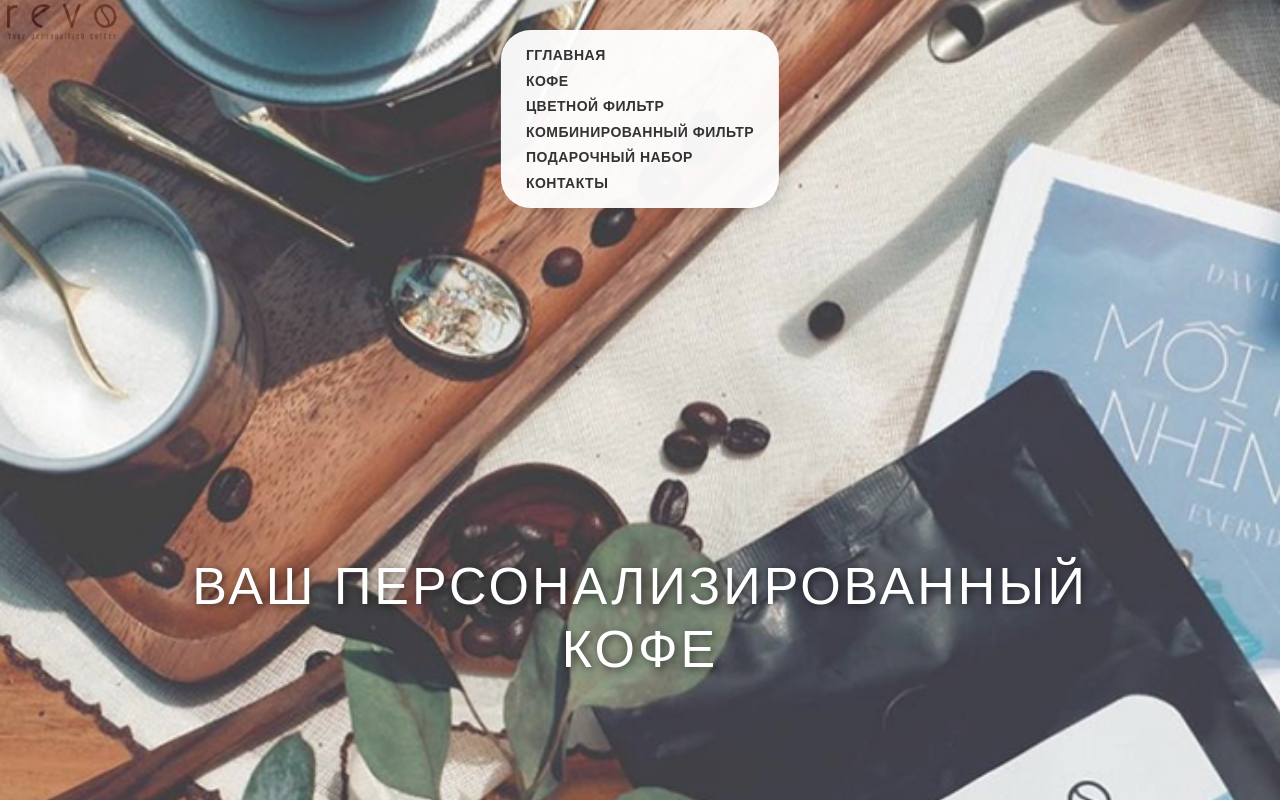
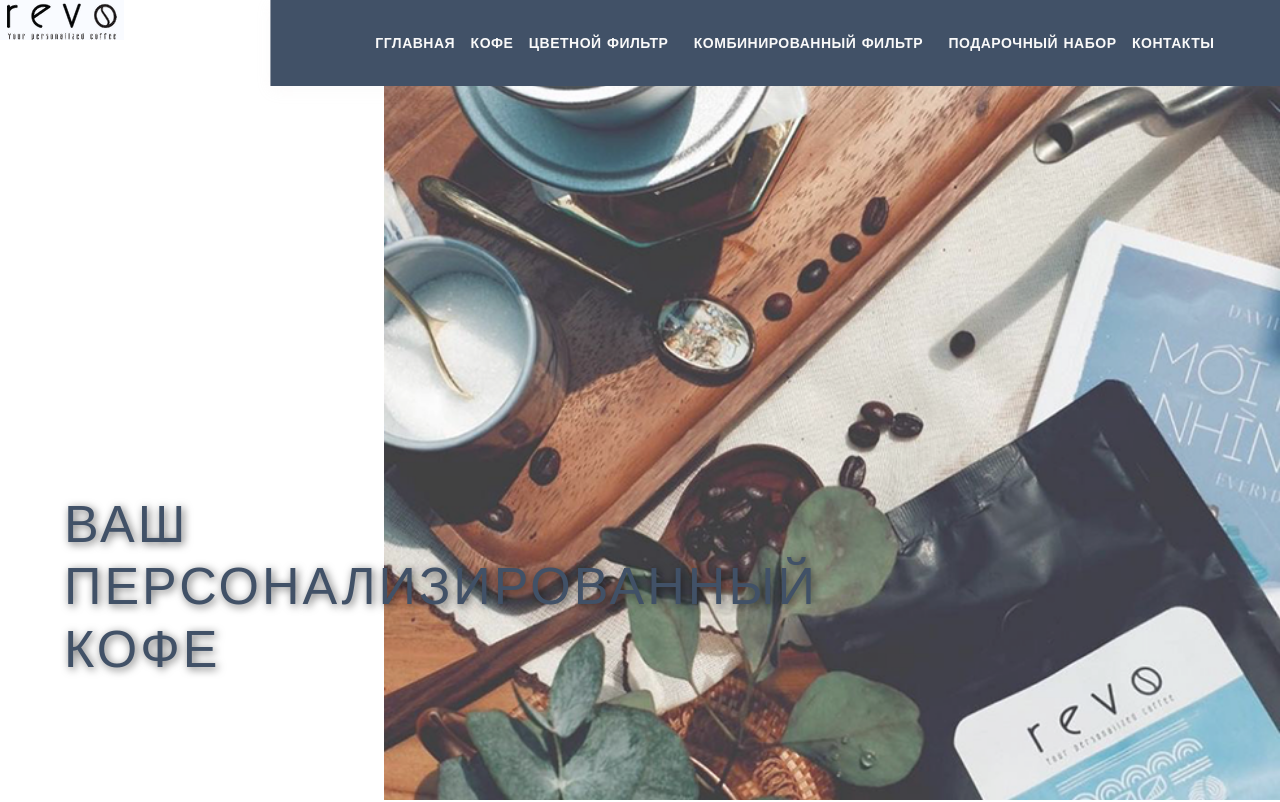
Before and after one commit to milana22223/Cofe, a plain HTML site: page index.html in a window 1280 px wide. Shown: the top 802 px of the page. Drawn offline with Linux system fonts and the light colour scheme.

Commit message:
git add .

```diff
--- a/index.html
+++ b/index.html
@@ -12,12 +12,12 @@
 
         <div>
         <nav>
-            <li><a href="#">ГГЛАВНАЯ</a></li>
-            <li><a href="#">КОФЕ</a></li>
-            <li><a href="#">ЦВЕТНОЙ ФИЛЬТР</a></li>
-            <li><a href="#"><a>КОМБИНИРОВАННЫЙ ФИЛЬТР</a></li>
-            <li><a href="#">ПОДАРОЧНЫЙ НАБОР</a></li>
-            <li><a href="#">КОНТАКТЫ</a></li>
+            <a href="#">ГГЛАВНАЯ</a>
+            <a href="#">КОФЕ</a>
+            <a href="#">ЦВЕТНОЙ ФИЛЬТР</a>
+            <a href="#"><a>КОМБИНИРОВАННЫЙ ФИЛЬТР</a>
+            <a href="#"><a>ПОДАРОЧНЫЙ НАБОР</a>
+            <a href="#">КОНТАКТЫ</a>
         </div>
         </nav>
         <img src="assets/icons/LOGO.png" alt="лого">
--- a/styles.css
+++ b/styles.css
@@ -21,36 +21,51 @@ header {
     overflow: hidden;
 }
 
+
 header img[alt="Баннер с кофе на главной странице"] {
-    width: 100%;
+    width: 70%;
     height: 100%;
     object-fit: cover;
     position: absolute;
     top: 0;
-    left: 0;
+
+    right: 0px;
     z-index: 1;
 }
 
 header > div {
     position: absolute;
-    top: 30px;
-    left: 50%;
+    top: 0px;
+    right: -564px ;
     transform: translateX(-50%);
     z-index: 3;
-    background-color: rgba(255, 255, 255, 0.95);
-    padding: 12px 25px;
-    border-radius: 30px;
-    box-shadow: 0 4px 15px rgba(0, 0, 0, 0.1);
+    background-color:#415167;
+    padding: 30px 100px;
+    border-radius: 0px;
+    box-shadow: 0 4px 15px rgba(211, 201, 201, 0.1);
+    word-spacing: 1px;
+    color: #f9f9f9;
+
 }
 
 nav ul {
     display: flex;
-    justify-content: left;
+    justify-content: flex-start; /* Выравнивание по правому краю */
     gap: 25px;
+    flex-wrap: nowrap;
+    align-items: center;
+    justify-content: space-between;
+    flex: 1;
+
+
 }
 
 nav li {
-    list-style: none;
+    margin: 0;
+    white-space: nowrap;
+    justify-content: space-between;
+
+
 }
 
 nav a {
@@ -61,12 +76,15 @@ nav a {
     text-transform: uppercase;
     letter-spacing: 0.5px;
     transition: color 0.3s;
-    padding: 5px 0;
     position: relative;
+    justify-content: space-between;
+    gap: 40px;
+    padding: 3px 5px;
+    color: #f9f9f9;
 }
 
 nav a:hover {
-    color: #c5a063;
+    color: #C7A17A;
 }
 
 nav a::after {
@@ -76,7 +94,7 @@ nav a::after {
     left: 0;
     width: 0;
     height: 2px;
-    background-color: #c5a063;
+    background-color:#C7A17A;
     transition: width 0.3s;
 }
 
@@ -86,29 +104,26 @@ nav a:hover::after {
 
 .logo {
     position: absolute;
-    top: 50%;
-    left: 50%;
-    transform: translate(-50%, -50%);
-    z-index: 2;
-    width: 220px;
+    top: 30px;
+    left: 30px;
+    width: 60px;
     height: auto;
-    filter: drop-shadow(0 4px 8px rgba(0, 0, 0, 0.3));
+
 }
-
 header h1 {
     position: absolute;
     bottom: 120px;
-    left: 50%;
+    left: 30%;
     transform: translateX(-50%);
     z-index: 2;
-    color: white;
+    color: #415167;
     font-size: 52px;
-    text-align: center;
+    text-align: left;
     text-transform: uppercase;
     letter-spacing: 3px;
     text-shadow: 2px 2px 8px rgba(0, 0, 0, 0.6);
     font-weight: 300;
-    width: 80%;
+    width: 50%;
     line-height: 1.2;
 }
 
@@ -128,7 +143,7 @@ main {
 .base-section h2 {
     font-size: 16px;
     text-transform: uppercase;
-    color: #c5a063;
+    color: #c09b5f;
     letter-spacing: 3px;
     margin-bottom: 15px;
     font-weight: 600;
@@ -570,6 +585,7 @@ footer {
 
     .logo {
         width: 180px;
+        left: 50px;
     }
 
     .base-section h3,
```
